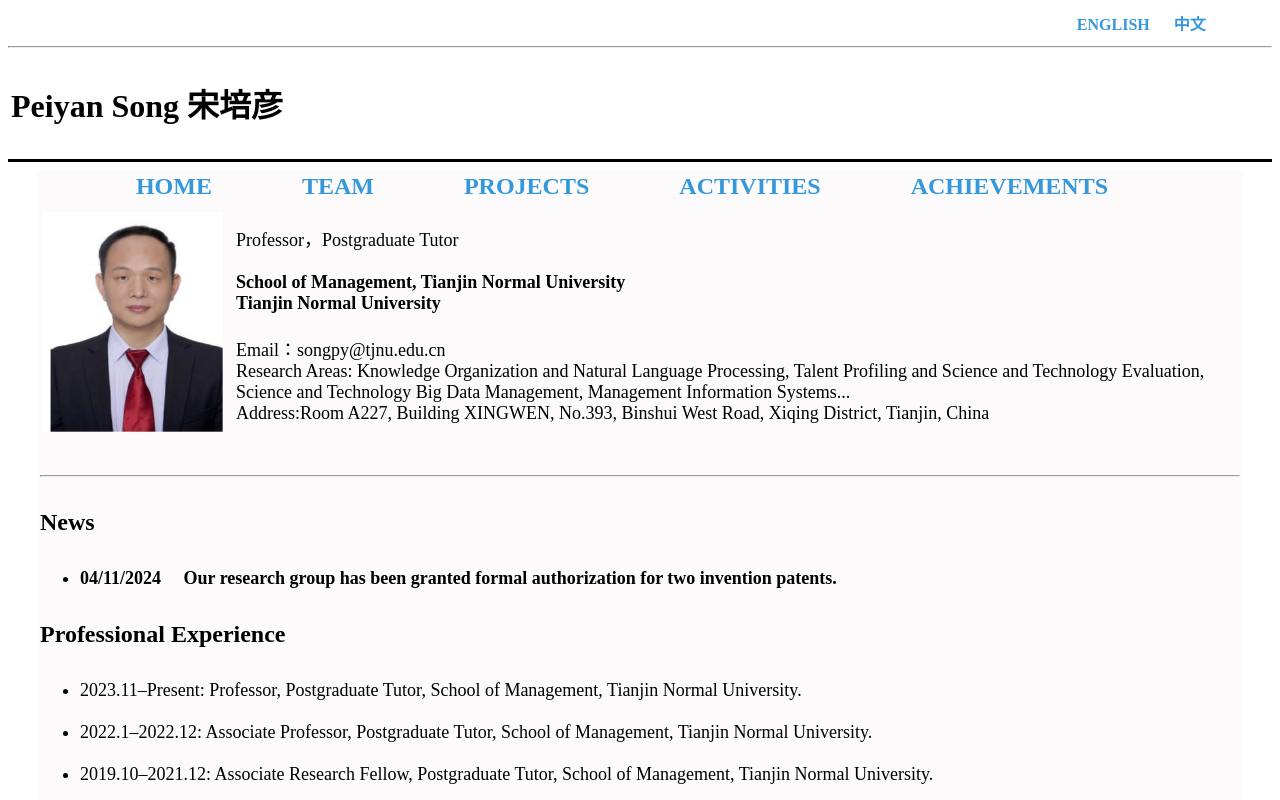
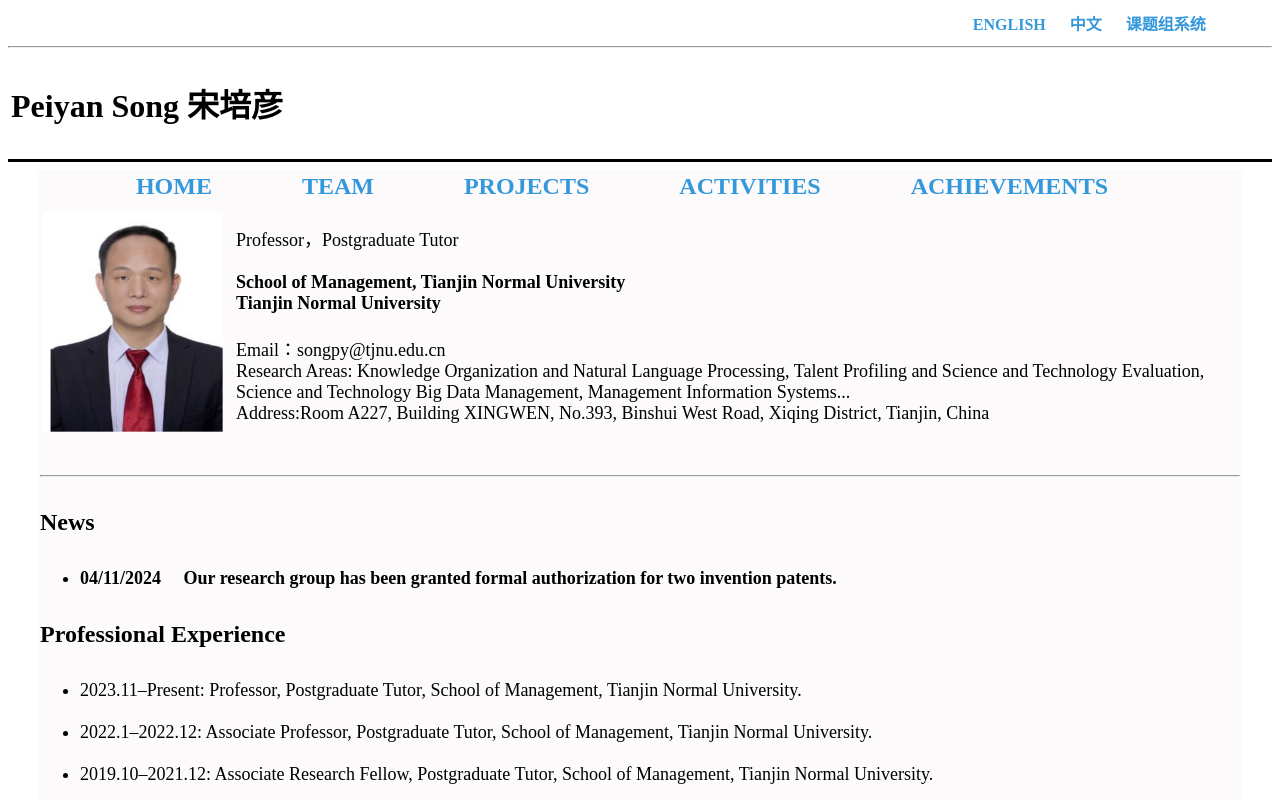
Before and after one commit to ocovo/ocovo.github.io, a plain HTML site: page index.html in a window 1280 px wide. Shown: the top 800 px of the page. Drawn offline with Linux system fonts and the light colour scheme.

Commit message:
Update index.html

```diff
--- a/index.html
+++ b/index.html
@@ -32,6 +32,8 @@
                 <a href="index.html">ENGLISH</a>
                 &nbsp;&nbsp;&nbsp;&nbsp;
                 <a href="Chinese.html">中文</a>
+                &nbsp;&nbsp;&nbsp;&nbsp;
+                <a href="system.html">课题组系统</a>
             </th>
         </tr>
     </table>
```
